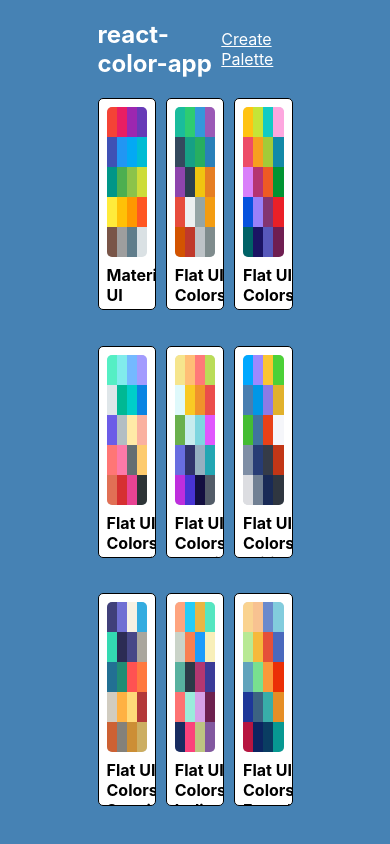
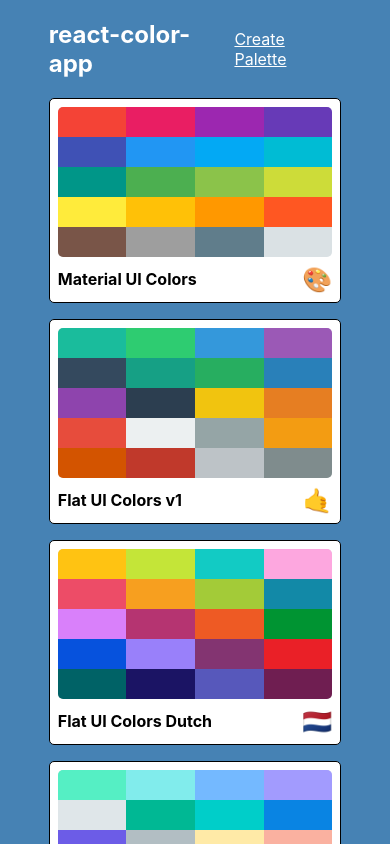
Before and after one commit to dizuane/react-colors-app, a React (Create React App) app: page / in a window 390 px wide. Shown: the top 844 px of the page. Built offline with nearby package versions, Linux system fonts and the light colour scheme.

Commit message:
Make Palette List responsive

```diff
--- a/src/styles/PaletteListStyles.js
+++ b/src/styles/PaletteListStyles.js
@@ -1,3 +1,5 @@
+import sizes from './sizes';
+
 export default {
     root: {
         backgroundColor: "steelblue",
@@ -11,7 +13,13 @@
         display: "flex",
         alignItems: "flex-start",
         flexDirection: "column",
-        flexWrap: "wrap"
+        flexWrap: "wrap",
+        [sizes.down("xl")]: {
+            width: "80%"
+        },
+        [sizes.down("xs")]: {
+            width: "75%"
+        }
     },
     nav: {
         display: "flex",
@@ -28,6 +36,13 @@
         width: "100%",
         display: "grid",
         gridTemplateColumns: "repeat(3, 30%)",
-        gridGap: "5%"
+        gridGap: "2.5rem",
+        [sizes.down("md")]: {
+            gridTemplateColumns: "repeat(2, 50%)"
+        },
+        [sizes.down("xs")]: {
+            gridTemplateColumns: "repeat(1, 100%)",
+            gridGap: "1rem",
+        }
     }
 }
--- a/src/styles/sizes.js
+++ b/src/styles/sizes.js
@@ -7,7 +7,8 @@
             xs: "575.98px",
             sm: "767.98px",
             md: "991.98px",
-            lg: "1199.98px"
+            lg: "1199.98px",
+            xl: "1598.98px"
         }
 
         return `@media (max-width: ${sizes[size]})`;
```
